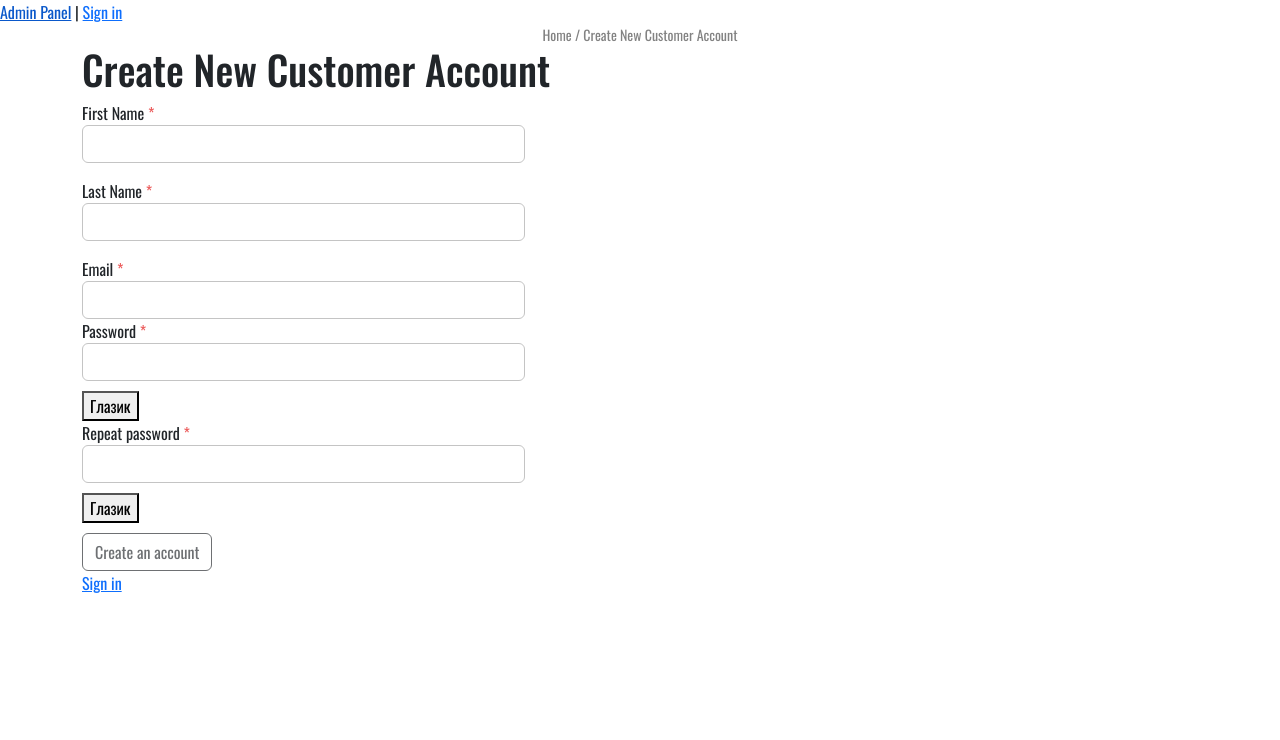
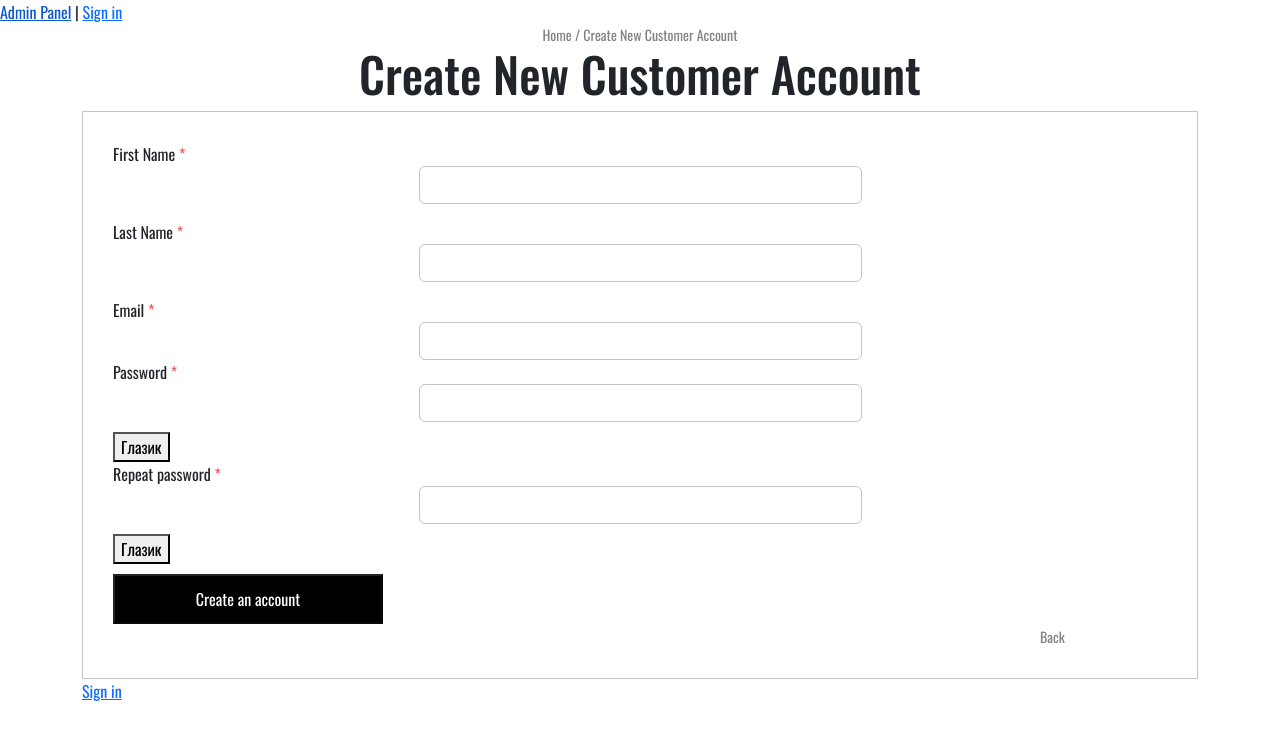
Before and after one commit to Bruhopeless/Graduate-work, an Angular app: page /registration in a window 1280 px wide. Shown: the top 740 px of the page. Built offline with nearby package versions, Linux system fonts and the light colour scheme.

Commit message:
Add home page +details product.

```diff
--- a/src/app/app.module.ts
+++ b/src/app/app.module.ts
@@ -9,6 +9,8 @@ import { HttpClientModule } from '@angular/common/http';
 import { SignInComponent } from './sign-in/sign-in.component';
 import { AdminPanelComponent } from './admin-panel/admin-panel.component';
 import { UserRoleComponent } from './user-role/user-role.component';
+import { HomePageComponent } from './home-page/home-page.component';
+import { DetailsProductComponent } from './details-product/details-product.component';
 
 @NgModule({
   declarations: [
@@ -17,6 +19,8 @@ import { UserRoleComponent } from './user-role/user-role.component';
     SignInComponent,
     AdminPanelComponent,
     UserRoleComponent,
+    HomePageComponent,
+    DetailsProductComponent,
   ],
   imports: [
     BrowserModule,
--- /dev/null
+++ b/src/app/details-product/details-product.component.css
@@ -0,0 +1,3 @@
+img {
+    width: 100px;
+}
--- /dev/null
+++ b/src/app/details-product/details-product.component.html
@@ -0,0 +1,8 @@
+<div *ngIf="product !=undefined">
+    <div>{{ product.name }}</div>
+    <img src="{{ product.img }}" alt="nike">
+    <div>{{ product.description }}</div>
+    <div>{{ product.price }}€</div>
+    <div>{{ product.discount }}%</div>
+    <div>{{ product.count}}</div>
+</div>
--- /dev/null
+++ b/src/app/details-product/details-product.component.ts
@@ -0,0 +1,27 @@
+import { Component, OnInit } from '@angular/core';
+import { ProductsService, ProductModel } from '../service/products.service';
+import { ActivatedRoute } from '@angular/router';
+
+@Component({
+  selector: 'app-details-product',
+  templateUrl: './details-product.component.html',
+  styleUrl: './details-product.component.css'
+})
+export class DetailsProductComponent implements OnInit {
+
+  constructor(private productDb: ProductsService, private route: ActivatedRoute) {
+    route.params.subscribe(params=>this.id=params["id"]);
+  }
+
+  id = 0;
+  product: ProductModel;
+
+  ngOnInit(): void {
+    this.getProduct()
+  }
+
+  getProduct() {
+    this.productDb.getProduct(this.id)
+                  .subscribe((data) => this.product = data)
+  }
+}
--- /dev/null
+++ b/src/app/home-page/home-page.component.css
@@ -0,0 +1,3 @@
+img {
+    width: 100px;
+}
--- /dev/null
+++ b/src/app/home-page/home-page.component.html
@@ -0,0 +1,8 @@
+<h2>Home page</h2>
+
+<div *ngFor="let product of products">
+    <div>{{ product.name }}</div>
+    <img src="{{ product.img }}" alt="nike">
+    <div>{{ product.price }}</div>
+    <a [routerLink]="['/details/', product.id]">More</a>
+</div>
--- /dev/null
+++ b/src/app/home-page/home-page.component.ts
@@ -0,0 +1,27 @@
+import { Component, OnInit } from '@angular/core';
+import { ProductModel, ProductsService } from '../service/products.service';
+
+@Component({
+  selector: 'app-home-page',
+  templateUrl: './home-page.component.html',
+  styleUrl: './home-page.component.css'
+})
+export class HomePageComponent implements OnInit {
+
+  constructor(private productDb: ProductsService) {}
+
+  products: any[] = [];
+  nameValue = '';
+  imgValue = '';
+  priceValue = 0;
+  discountValue = 0;
+
+  getAllProducts() {
+    this.productDb.getProducts()
+                  .subscribe((data) => this.products = data)
+  }
+
+  ngOnInit(): void {
+    this.getAllProducts();
+  }
+}
--- a/src/app/registration/registration.component.css
+++ b/src/app/registration/registration.component.css
@@ -1,10 +1,23 @@
 .has-error input{
     border: 1px solid red;
+}
+
+h1 {
+    font-size: 48px;
+    text-align: center;
+}
+
+.cont-form {
+    border: 1px solid #C4C4C4;
+    padding: 30px;
 }
 
 input {
     width: 443px;
     border: 1px solid #C4C4C4;
+    display: block;
+    margin-right: auto;
+    margin-left: auto;
 }
 
 .error {
@@ -25,3 +38,17 @@ button {
     font-size: 14px;
     text-align: center;
 }
+
+.reg-btn {
+    width: 270px;
+    height: 50px;
+    background-color: black;
+    color: white;
+}
+
+.back-home {
+    text-decoration: none;
+    color: #828282;
+    font-size: 14px;
+    margin-left: 927px;
+}
--- a/src/app/registration/registration.component.html
+++ b/src/app/registration/registration.component.html
@@ -2,6 +2,7 @@
     <div class="subtitle">Home / Create New Customer Account</div>
 
     <h1>Create New Customer Account</h1>
+    <div class="cont-form">
         <form [formGroup]="form" (ngSubmit)="onSubmit()">
             <div class="form-group"
                  [ngClass]="{'has-error':form.get('firstName')?.invalid && form.get('firstName')?.touched}">
@@ -47,10 +48,12 @@
                 <button (click)="showPassRep()">Глазик</button>
                 <p class="error" *ngIf="form.errors?.['passwordMismatch'] && form.get('repPass')?.touched">Пароль не совпадает</p>
             </div>
-        <button class="btn"
+            <button class="reg-btn"
                     type="submit"
                     [disabled]="form.invalid"
                     (click)="addUser()">Create an account</button>
+            <a class="back-home">Back</a>
         </form>
+    </div>
     <a class="button" routerLink="/sign-in">Sign in</a>
 </div>
--- a/src/app/service/products.service.ts
+++ b/src/app/service/products.service.ts
@@ -27,6 +27,10 @@ export class ProductsService {
   deleteProduct (id: number) {
     return this.http.delete<any[]>(`${this.urlDb}/${id}`);
   }
+
+  getProduct(id: number): Observable<ProductModel> {
+    return this.http.get<ProductModel>(`${this.urlDb}/${id}`);
+  }
 }
 
 export class ProductModel {
--- a/src/styles.css
+++ b/src/styles.css
@@ -1,6 +1,6 @@
 /* You can add global styles to this file, and also import other style files */
 body {
-    font-family: 'Oswald', sans-serif;;
+    font-family: 'Oswald', sans-serif;
 }
 
 
@@ -21,5 +21,5 @@ body {
 
 @font-face {
     font-family: "Oswald";
-    src: url("/src/assets/fonts/Oswald-VariableFont_wght.ttf") format('truetype');
+    src: url("./assets/fonts/Oswald-VariableFont_wght.ttf") format('truetype');
 }
```
Also changed, not shown: src/app/app-routing.module.ts (+11 -1 lines), 2 other files (tests, documents, lock files or other folders). Lines whose indentation alone changed are shown as unchanged.
